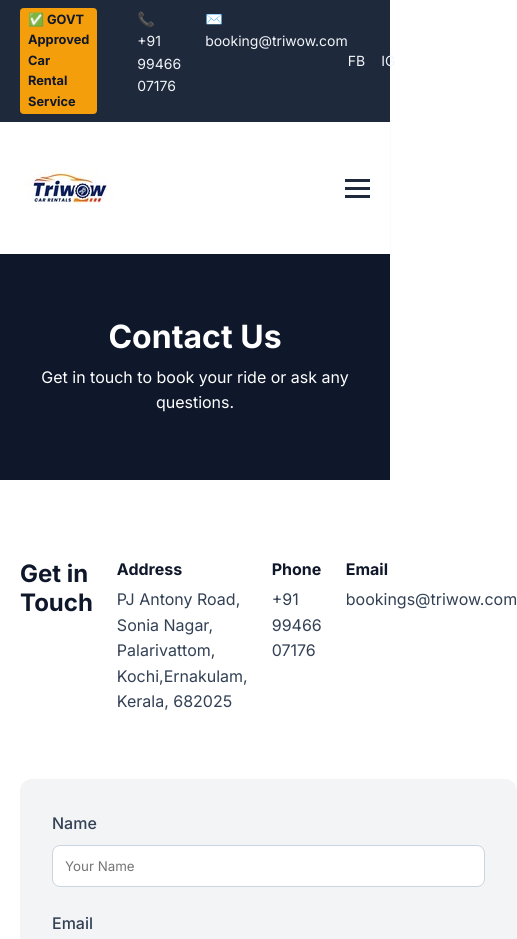
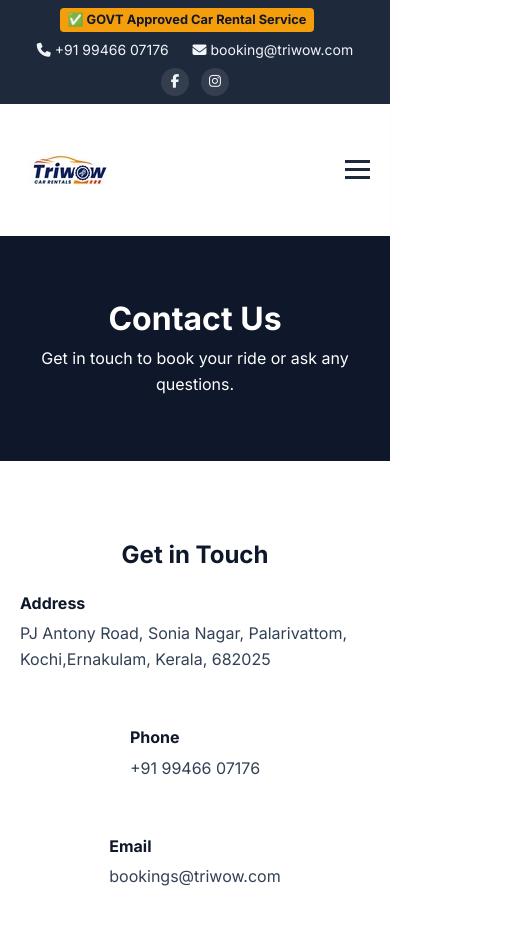
Before and after one commit to satheesh-p/TriWow, a website built with Vite: page contact.html in a window 390 px wide. Shown: the top 939 px of the page, 517 px wide, since content can reach past the window. Built offline with nearby package versions, Linux system fonts and the light colour scheme.

Commit message:
Header changes

```diff
--- a/contact.html
+++ b/contact.html
@@ -8,20 +8,27 @@
     <title>Contact Us | TriWow</title>
     <link rel="stylesheet" href="./style.css">
     <link href="https://fonts.googleapis.com/css2?family=Inter:wght@300;400;500;600;700&display=swap" rel="stylesheet">
+    <link rel="stylesheet" href="https://cdnjs.cloudflare.com/ajax/libs/font-awesome/6.5.0/css/all.min.css">
 </head>
 
 <body>
     <!-- Top Bar -->
     <div class="top-bar">
         <div class="container top-bar-content">
-            <div class="contact-info">
+            <div class="top-bar-left">
                 <span class="govt-approved">✅ GOVT Approved Car Rental Service</span>
-                <span>📞 +91 99466 07176</span>
-                <span>✉️ booking@triwow.com</span>
             </div>
-            <div class="social-links">
-                <a href="#">FB</a>
-                <a href="#">IG</a>
+            <div class="top-bar-center">
+                <span><i class="fas fa-phone"></i> +91 99466 07176</span>
+                <span><i class="fas fa-envelope"></i> booking@triwow.com</span>
+            </div>
+            <div class="top-bar-right">
+                <div class="social-links">
+                    <a href="https://www.facebook.com/profile.php?id=61581339809149" target="_blank"
+                        aria-label="Facebook"><i class="fab fa-facebook-f"></i></a>
+                    <a href="https://www.instagram.com/triwowcar?igsh=am82MW51NGxpNHNs" target="_blank"
+                        aria-label="Instagram"><i class="fab fa-instagram"></i></a>
+                </div>
             </div>
         </div>
     </div>
--- a/style.css
+++ b/style.css
@@ -422,6 +422,36 @@ img {
         grid-template-columns: 1fr;
         gap: 2rem;
     }
+
+    /* Top bar mobile: stack into two rows */
+    .top-bar-content {
+        flex-direction: column;
+        gap: 0.4rem;
+        align-items: flex-start;
+    }
+
+    .top-bar-row-1 {
+        display: flex;
+        justify-content: space-between;
+        align-items: center;
+        width: 100%;
+    }
+
+    .top-bar-row-2 {
+        display: flex;
+        gap: 1rem;
+        align-items: center;
+        font-size: 0.8rem;
+    }
+
+    .contact-info {
+        flex-direction: column;
+        gap: 0.3rem;
+    }
+
+    .govt-approved {
+        font-size: 0.72rem;
+    }
 }
 
 /* Top Bar */
@@ -438,14 +468,68 @@ img {
     align-items: center;
 }
 
+.top-bar-left {
+    display: flex;
+    align-items: center;
+    justify-content: flex-start;
+}
+
+.top-bar-center {
+    display: flex;
+    align-items: center;
+    justify-content: center;
+    gap: 1.5rem;
+}
+
+.top-bar-right {
+    display: flex;
+    align-items: center;
+    justify-content: flex-end;
+}
+
+/* Desktop: show rows inline as a single flex row */
+.top-bar-row-1 {
+    display: flex;
+    align-items: center;
+    gap: 1.5rem;
+}
+
+.top-bar-row-2 {
+    display: flex;
+    align-items: center;
+    gap: 1.5rem;
+}
+
 .contact-info {
     display: flex;
     gap: 1.5rem;
+    align-items: center;
+    flex-wrap: wrap;
 }
 
 .social-links {
     display: flex;
-    gap: 1rem;
+    gap: 0.75rem;
+    align-items: center;
+}
+
+.social-links a {
+    display: flex;
+    align-items: center;
+    justify-content: center;
+    width: 28px;
+    height: 28px;
+    border-radius: 50%;
+    background-color: rgba(255, 255, 255, 0.1);
+    color: var(--text-light);
+    font-size: 0.85rem;
+    transition: var(--transition);
+}
+
+.social-links a:hover {
+    background-color: var(--accent-color);
+    color: var(--primary-color);
+    transform: scale(1.1);
 }
 
 /* Categories Section */
@@ -558,6 +642,7 @@ img {
     border-radius: 12px;
     box-shadow: var(--shadow-md);
 }
+
 /* Govt Approved Badge */
 .govt-approved {
     background-color: var(--accent-color);
```
Also changed, not shown: about.html (+13 -6 lines), cars.html (+13 -6 lines), index.html (+13 -6 lines).
